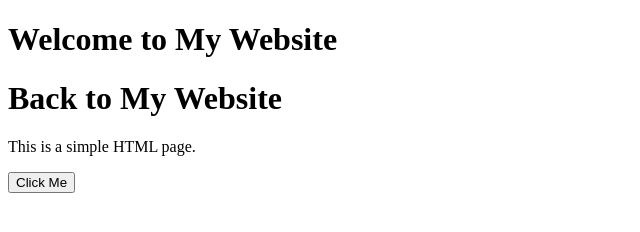
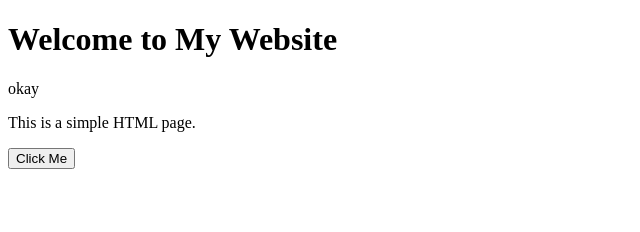
Before and after one commit to Subhasis757/Remote-repo-for-ignore, a plain HTML site: page index.html in a window 1280 px wide. Shown: the whole page, without its empty margins (0-640 px from the left). Drawn offline with Linux system fonts and the light colour scheme.

Commit message:
updated the one

```diff
--- a/index.html
+++ b/index.html
@@ -5,7 +5,7 @@
 </head>
 <body>
   <h1>Welcome to My Website</h1>
-  <h1>Back to My Website</h1>
+  okay
   <p>This is a simple HTML page.</p>
   <button onclick="alert('Hello!')">Click Me</button>
 </body>
```
